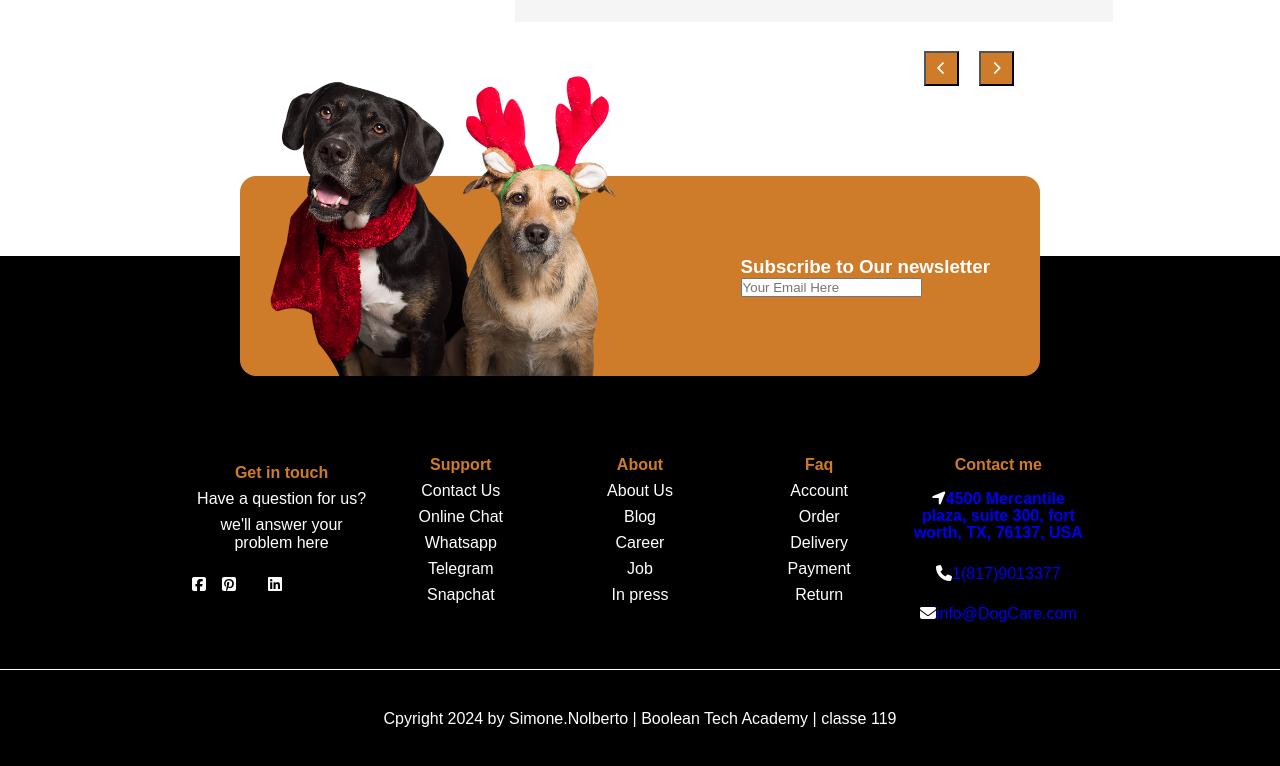
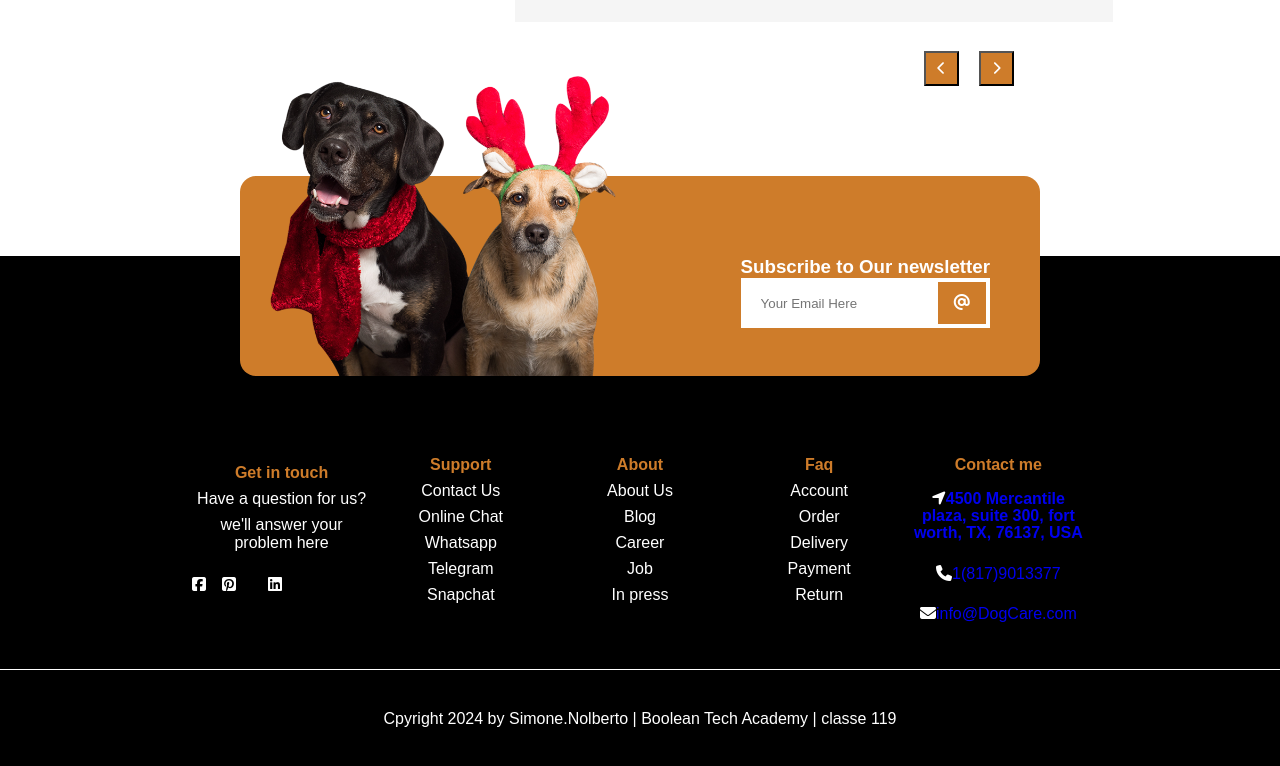
Before and after one commit to simone-nolberto/proj-html-vuejs, a Vue app: page / in a window 1280 px wide. Shown: the part 2772-3538 px from the top of the page. Built offline with nearby package versions, Linux system fonts and the light colour scheme; some icons are missing.

Commit message:
update with working newslett cta

```diff
--- a/src/components/AppFooter.vue
+++ b/src/components/AppFooter.vue
@@ -9,7 +9,16 @@ export default {
             faqs: ['Account', 'Order', 'Delivery', 'Payment', 'Return'],
             socialsIcon: ["fa-brands fa-square-facebook", "fa-brands fa-square-pinterest", "<fa-brands fa-square-x-twitter", "fa-brands fa-linkedin", "<fa-brands fa-square-instagram"],
 
+            userMail: '',
 
+        }
+    },
+    methods: {
+
+        newsLetterAlert() {
+
+            // console.log(this.userMail);
+            alert(`Grazie per esserti iscritto, ogni mese riceverai aggiornamenti sulla mail ${this.userMail}!`)
         }
     }
 }
@@ -27,7 +36,12 @@ export default {
 
             <div class="news-cta">
                 <h3>Subscribe to Our newsletter</h3>
-                <input type="email" name="" id="" placeholder="Your Email Here">
+                <div class="subscribe">
+                    <input type="email" name="" id="" placeholder="Your Email Here" v-model="userMail">
+                    <span @click="newsLetterAlert"><i class="fa-solid fa-at"></i></span>
+                    <!-- <p>(click on the '@' to subscribe)</p> -->
+                </div>
+
             </div>
 
         </div>
--- a/src/style.css
+++ b/src/style.css
@@ -79,7 +79,7 @@ a {
       background-color: var(--care-blue);
     }
 
-    li:hover{
+    li:hover {
       color: var(--care-orange);
     }
   }
@@ -418,6 +418,31 @@ a {
     position: absolute;
     right: 50px;
     top: 80px;
+
+    .subscribe {
+      background-color: white;
+      display: flex;
+      justify-content: space-between;
+      padding: 0.25rem;
+      height: 50px;
+
+
+      & input {
+        border: 0;
+        width: 80%;
+        padding: 1rem;
+
+      }
+
+      & span {
+        width: 20%;
+        height: 100%;
+        background-color: var(--care-orange);
+        text-align: center;
+
+        padding: 0.75rem 0;
+      }
+    }
   }
 
 }
```
